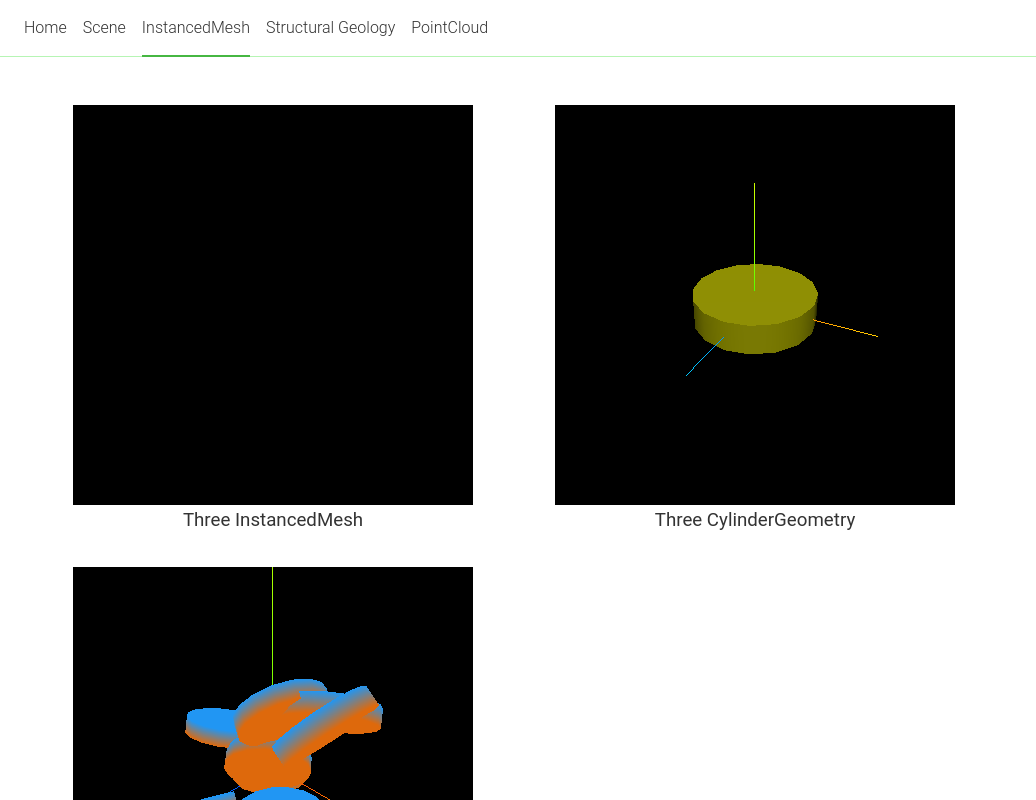
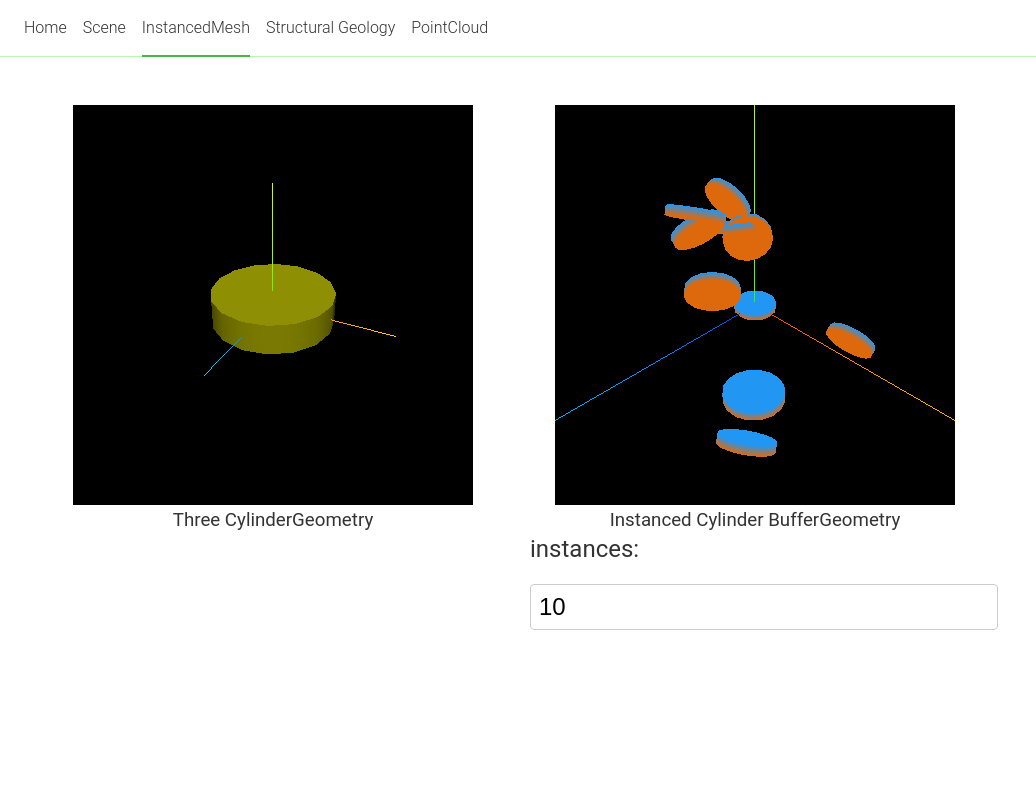
Before and after one commit to Yxwww/three-playground, a SvelteKit app: page /instancedmesh in a window 1280 px wide. Shown: the top 800 px of the page, without its empty margins (0-1036 px from the left). Built offline with nearby package versions, Linux system fonts and the light colour scheme.

Commit message:
Add instances setting

```diff
--- a/src/routes/instancedmesh/+page.svelte
+++ b/src/routes/instancedmesh/+page.svelte
@@ -1,4 +1,102 @@
+<script charset="utf-8">
+	import { onMount } from 'svelte';
+	import { writable } from 'svelte/store';
+	import {
+		createThreeInstancedMeshRenderingInstances,
+		createInstancedCylinder,
+		createThreeCylinder
+	} from '../../setup/instancedMesh';
+	import { createScene } from '../../setup/scene.js';
+	import { getStores } from '$app/stores';
+	var container, cylinderContainer, instancedCylinderContainer, instancedCylinderScene;
+
+	let instances = writable(10);
+
+	onMount(() => {
+		// three instanced mesh scene
+		// const scene = createScene(container);
+		// const mesh = createThreeInstancedMeshRenderingInstances();
+		// scene.add(mesh);
+		// scene.onRender(() => {
+		// 	var time = performance.now();
+		// 	mesh.rotation.y = time * 0.0005;
+		// 	mesh.material.uniforms['time'].value = time * 0.005;
+		// 	mesh.material.uniforms['sineTime'].value = Math.sin(
+		// 		mesh.material.uniforms['time'].value * 0.05
+		// 	);
+		// });
+		// scene.animate();
+
+		// cylinder minimal
+		const cylinderScene = createScene(cylinderContainer);
+		cylinderScene.getCamera().position.fromArray([3, 4, 6]);
+		const cylinder = createThreeCylinder();
+		cylinderScene.add(cylinder);
+		cylinderScene.animate();
+
+		// instanced cylinder
+		instancedCylinderScene = createScene(instancedCylinderContainer);
+		instancedCylinderScene.getCamera().position.fromArray([2, 2, 2]);
+		let instancedCylinderMesh = createInstancedCylinder(10, 0.25, 0.1);
+		instancedCylinderScene.add(instancedCylinderMesh);
+		instancedCylinderScene.onRender(() => {
+			var time = performance.now();
+			// instancedCylinderMesh.rotation.y = time * 0.0005
+			// instancedCylinderMesh.material.uniforms['sineTime'].value = Math.sin(
+			//   time * 0.005
+			// )
+		});
+		instances.subscribe((v) => {
+			instancedCylinderScene.remove(instancedCylinderMesh);
+			instancedCylinderMesh = createInstancedCylinder(v, 0.15, 0.05);
+			instancedCylinderScene.add(instancedCylinderMesh);
+		});
+		instancedCylinderScene.animate();
+	});
+</script>
+
+<svelte:head>
+	<title>InstancedMesh!</title>
+</svelte:head>
+
+<div class="minimals">
+	<!-- <div class="minimal-card">
+		<div bind:this={container} />
+		<h3 class="text-center">Three InstancedMesh</h3>
+	</div> -->
+
+	<div class="minimal-card">
+		<div bind:this={cylinderContainer} />
+		<h3 class="text-center">Three CylinderGeometry</h3>
+	</div>
+
+	<div class="minimal-card">
+		<div bind:this={instancedCylinderContainer} />
+		<h3 class="text-center">Instanced Cylinder BufferGeometry</h3>
+		<div>
+			<h2>instances:</h2>
+			<input
+				class="input"
+				on:input={(e) => {
+					instances.set(Number(e.currentTarget.value));
+				}}
+				value={$instances}
+				type="number"
+			/>
+		</div>
+	</div>
+</div>
+
 <style>
+	/* make this input big */
+	.input {
+		width: 100%;
+		padding: 0.5rem;
+		font-size: 1.5rem;
+		border-radius: 0.25rem;
+		border: 1px solid #ccc;
+		margin: 0.5rem 0;
+	}
 	.text-center {
 		text-align: center;
 	}
@@ -26,69 +124,3 @@
 		margin: 0.25rem 0.25rem;
 	}
 </style>
-
-<script charset="utf-8">
-  import {onMount} from 'svelte';
-import {createThreeInstancedMeshRenderingInstances, createInstancedCylinder, createThreeCylinder} from '../../setup/instancedMesh';
-import {createScene} from '../../setup/scene.js'
-  var container, cylinderContainer, instancedCylinderContainer;
-
-  onMount(() => {
-    // three instanced mesh scene
-    const scene = createScene(container);
-    const mesh = createThreeInstancedMeshRenderingInstances();
-    scene.add(mesh)
-    scene.onRender(() => {
-      var time = performance.now()
-      mesh.rotation.y = time * 0.0005
-      mesh.material.uniforms['time'].value = time * 0.005
-      mesh.material.uniforms['sineTime'].value = Math.sin(
-        mesh.material.uniforms['time'].value * 0.05
-      )
-    })
-    scene.animate()
-
-    // cylinder minimal
-    const cylinderScene = createScene(cylinderContainer);
-    cylinderScene.getCamera().position.fromArray([3, 4, 6])
-    const cylinder = createThreeCylinder();
-    cylinderScene.add(cylinder)
-    cylinderScene.animate()
-
-    // instanced cylinder
-    const instancedCylinderScene = createScene(instancedCylinderContainer);
-    instancedCylinderScene.getCamera().position.fromArray([2, 2, 2])
-    const instancedCylinderMesh = createInstancedCylinder(10, 0.25, 0.1);
-    instancedCylinderScene.add(instancedCylinderMesh)
-    instancedCylinderScene.onRender(() => {
-      var time = performance.now()
-      // instancedCylinderMesh.rotation.y = time * 0.0005
-      // instancedCylinderMesh.material.uniforms['sineTime'].value = Math.sin(
-      //   time * 0.005
-      // )
-    })
-    instancedCylinderScene.animate()
-    window.instancedCylinderScene = instancedCylinderScene
-  })
-</script>
-
-<svelte:head>
-  <title>InstancedMesh!</title>
-</svelte:head>
-
-<div class="minimals">
-  <div class="minimal-card">
-    <div bind:this={container}></div>
-    <h3 class="text-center">Three InstancedMesh</h3>
-  </div>
-
-  <div class="minimal-card">
-    <div bind:this={cylinderContainer}></div>
-    <h3 class="text-center">Three CylinderGeometry</h3>
-  </div>
-
-  <div class="minimal-card">
-    <div bind:this={instancedCylinderContainer}></div>
-    <h3 class="text-center">Instanced Cylinder BufferGeometry</h3>
-  </div>
-</div>
--- a/src/setup/instancedMesh/cylinder.js
+++ b/src/setup/instancedMesh/cylinder.js
@@ -6,67 +6,56 @@ import {
 	RawShaderMaterial,
 	InstancedBufferAttribute,
 	MeshPhongMaterial,
-  CylinderGeometry,
-} from 'three'
-import vertexShader from './shaders/instancedCylinder.vert'
-import fragmentShader from './shaders/instancedCylinder.frag'
-import { generateCylinder } from './utils/geometry'
+	CylinderGeometry
+} from 'three';
+import vertexShader from './shaders/instancedCylinder.vert';
+import fragmentShader from './shaders/instancedCylinder.frag';
+import { generateCylinder } from './utils/geometry';
 
 export function createThreeCylinder() {
-  const geometry = new CylinderGeometry(1, 1, 0.5, 16)
+	const geometry = new CylinderGeometry(1, 1, 0.5, 16);
 	var material = new MeshPhongMaterial({
 		color: 0xffff00,
 		specular: 0x333333,
-    shininess: 15,
-  })
-  var cylinder = new Mesh(geometry, material)
-  return cylinder
+		shininess: 15
+	});
+	var cylinder = new Mesh(geometry, material);
+	return cylinder;
 }
 
-export function createInstancedCylinder(
-  instances = 1,
-  radius = 1,
-  height = 0.5
-) {
-  const torso = generateCylinder(radius, height)
+export function createInstancedCylinder(instances = 1, radius = 1, height = 0.5) {
+	const torso = generateCylinder(radius, height);
 	// const vertices = [1, 0, 0, 0, 1, 0, 0, 0, 1, 0, 1, 0, 0, 0, 1, 1, 1, 1]
-  const { vertices, indices, colors } = torso
-  const geometry = new InstancedBufferGeometry()
-  geometry.maxInstancedCount = instances // set so its initalized for dat.GUI, will be set in first draw otherwise
-  geometry.setAttribute('position', new Float32BufferAttribute(vertices, 3))
-  geometry.setIndex(indices)
-  geometry.setAttribute('color', new Float32BufferAttribute(colors, 3))
-  var offsets = [0, 0, 0]
-  const dips = [0]
-  const dipDirections = [0]
+	const { vertices, indices, colors } = torso;
+	const geometry = new InstancedBufferGeometry();
+	geometry.maxInstancedCount = instances; // set so its initalized for dat.GUI, will be set in first draw otherwise
+	geometry.setAttribute('position', new Float32BufferAttribute(vertices, 3));
+	geometry.setIndex(indices);
+	geometry.setAttribute('color', new Float32BufferAttribute(colors, 3));
+	var offsets = [0, 0, 0];
+	const dips = [0];
+	const dipDirections = [0];
 	for (var i = 1; i < instances; i++) {
-    offsets.push(Math.random(), Math.random(), Math.random())
-    dips.push((90 * Math.random() * Math.PI) / 180)
-    dipDirections.push((90 * Math.random() * Math.PI) / 180)
+		offsets.push(Math.random(), Math.random(), Math.random());
+		dips.push((90 * Math.random() * Math.PI) / 180);
+		dipDirections.push((90 * Math.random() * Math.PI) / 180);
 	}
 	geometry.setAttribute(
 		'dipDirection',
 		new InstancedBufferAttribute(new Float32Array(dipDirections), 1)
-  )
-  geometry.setAttribute(
-    'dip',
-    new InstancedBufferAttribute(new Float32Array(dips), 1)
-  )
-  console.log(dipDirections, dips)
-  geometry.setAttribute(
-    'offset',
-    new InstancedBufferAttribute(new Float32Array(offsets), 3)
-  )
+	);
+	geometry.setAttribute('dip', new InstancedBufferAttribute(new Float32Array(dips), 1));
+	geometry.setAttribute('offset', new InstancedBufferAttribute(new Float32Array(offsets), 3));
 
 	const material = new RawShaderMaterial({
 		uniforms: {
 			time: { value: 1.0 },
-      sineTime: { value: 1.0 },
+			sineTime: { value: 1.0 }
 		},
 		vertexShader: vertexShader,
 		fragmentShader: fragmentShader,
 		side: DoubleSide,
-    transparent: true,
-  })
-  return new Mesh(geometry, material)
+		transparent: true
+	});
+	return new Mesh(geometry, material);
 }
--- a/src/setup/scene.js
+++ b/src/setup/scene.js
@@ -5,10 +5,10 @@ import { AxesHelper } from './axesHelper';
  * @typedef { import("./axesHelper").AxesHelper } AxesHelper
  */
 
-const CAMERA_DEFAULT_CONFIG = { near: 0.1, far: 50, pos: [100, 100, 100] }
+const CAMERA_DEFAULT_CONFIG = { near: 0.1, far: 50, pos: [100, 100, 100] };
 /**
-	* @param {HTMLElement} container - rendering container
-	*/
+ * @param {HTMLElement} container - rendering container
+ */
 export function createScene(
 	container,
 	{ width = 400, height = 400, axesLength = 2, camera: cameraConfig = CAMERA_DEFAULT_CONFIG } = {
@@ -19,8 +19,8 @@ export function createScene(
 	}
 ) {
 	const camera = new PerspectiveCamera(45, 1, cameraConfig.near, cameraConfig.far);
-	camera.position.x = cameraConfig.pos[0]
-	camera.position.y = cameraConfig.pos[1]
+	camera.position.x = cameraConfig.pos[0];
+	camera.position.y = cameraConfig.pos[1];
 	camera.position.z = cameraConfig.pos[2];
 	const scene = new Scene();
 
@@ -69,7 +69,7 @@ export function createScene(
 		render();
 	}
 
-	let onRender = () => { };
+	let onRender = () => {};
 	function render() {
 		onRender();
 		controls.update();
@@ -87,6 +87,15 @@ export function createScene(
 			return axesHelper;
 		},
 		render,
+		/**
+		 * @param {THREE.Object3D} object
+		 * @returns {void}
+		 **/
+		remove(object) {
+			object.geometry?.dispose();
+			object.material?.dispose();
+			scene.remove(object);
+		},
 		onRender(cb) {
 			onRender = cb;
 		},
@@ -94,6 +103,9 @@ export function createScene(
 		onDestroy() {
 			// window.removeEventListener('resize', onWindowResize)
 		},
+		dispose() {
+			scene.remove();
+		},
 		add(threeObject) {
 			scene.add(threeObject);
 		}
```
Lines whose indentation alone changed are shown as unchanged.
